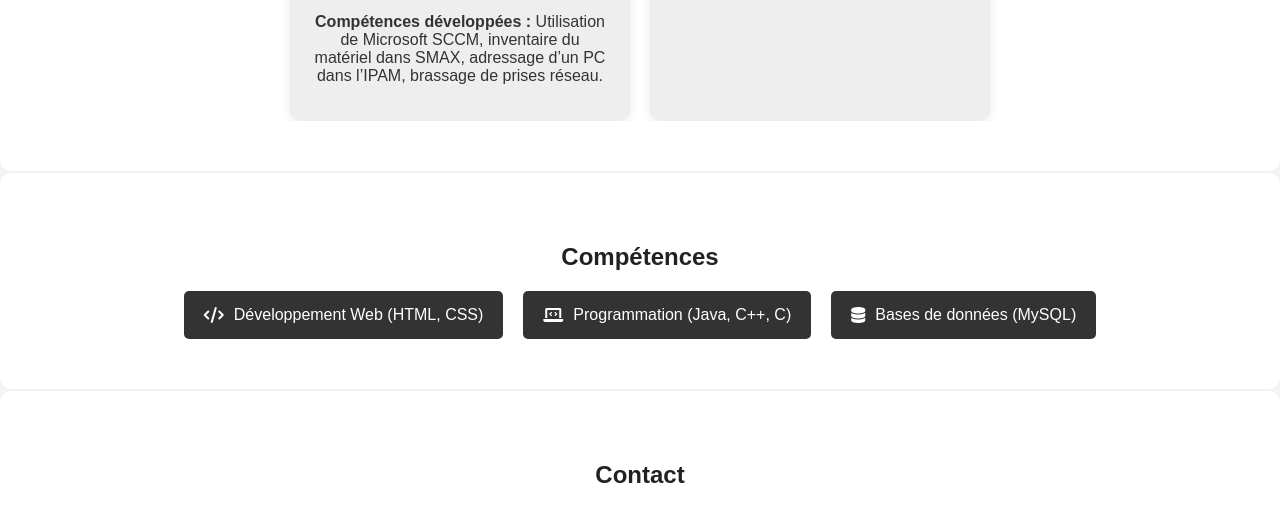
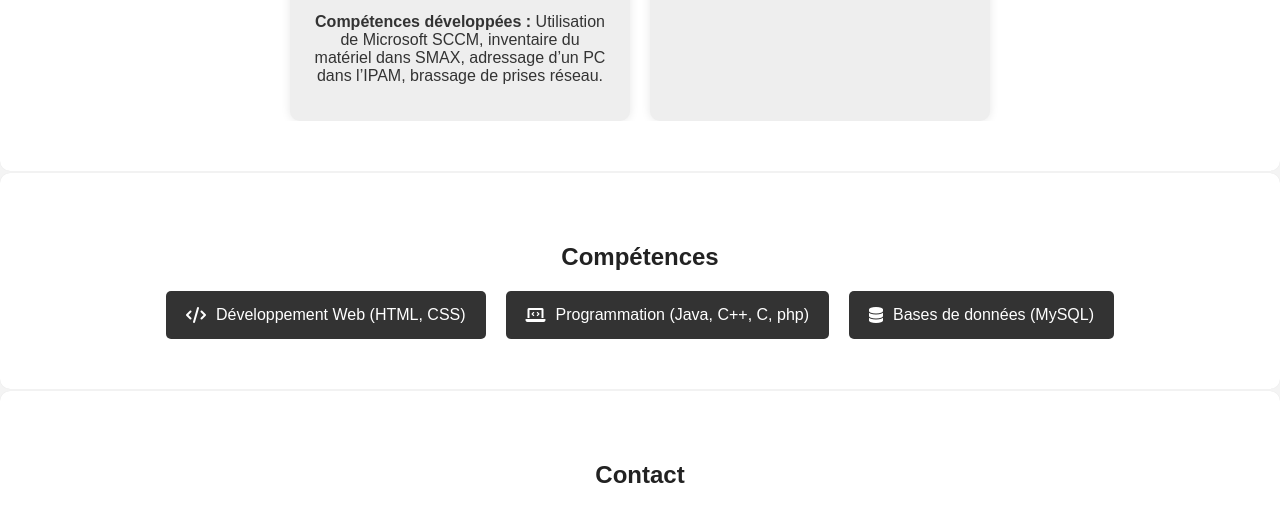
Before and after one commit to Serenic04/Portfolio, a plain HTML site: page index.html in a window 1280 px wide. Shown: the part 2229-2735 px from the top of the page. Drawn offline with Linux system fonts and the light colour scheme.

Commit message:
Update index.html
ajout de php dans les langages

```diff
--- a/index.html
+++ b/index.html
@@ -105,7 +105,7 @@
             <h2>Compétences</h2>
             <div class="skills-grid">
                 <div class="skill"><i class="fas fa-code"></i> Développement Web (HTML, CSS)</div>
-                <div class="skill"><i class="fas fa-laptop-code"></i> Programmation (Java, C++, C)</div>
+                <div class="skill"><i class="fas fa-laptop-code"></i> Programmation (Java, C++, C, php)</div>
                 <div class="skill"><i class="fas fa-database"></i> Bases de données (MySQL)</div>
             </div>
         </div>
```
